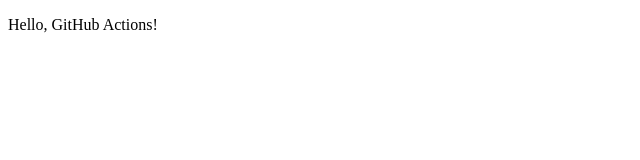
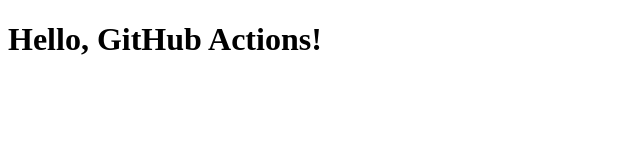
Before and after one commit to kasthuri-r/gh-deployment-workflow, a plain HTML site: page index.html in a window 1280 px wide. Shown: the whole page, without its empty margins (0-640 px from the left). Drawn offline with Linux system fonts and the light colour scheme.

Commit message:
Update index.html

```diff
--- a/index.html
+++ b/index.html
@@ -7,6 +7,6 @@
     <title>My GitHub Actions Page</title>
   </head>
   <body>
-    <p>Hello, GitHub Actions!</p>
+    <h1>Hello, GitHub Actions!</h1>
   </body>
 </html>
```
